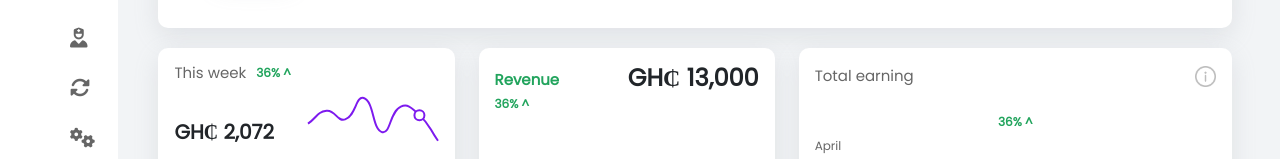
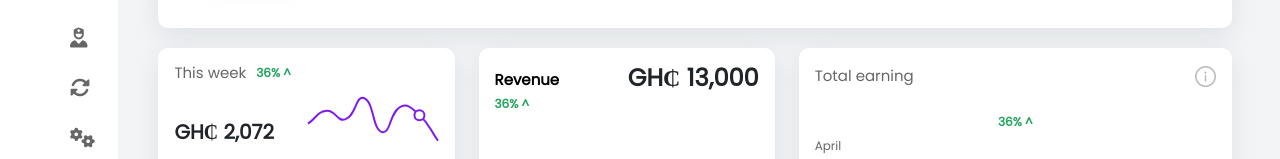
Before and after one commit to yaqoubhassan/coding-challenge, a Vue app: page /dashboard in a window 1280 px wide. Shown: the part 267-426 px from the top of the page. Built offline with nearby package versions, Linux system fonts and the light colour scheme.

Commit message:
changed text color

```diff
--- a/src/components/Analytics.vue
+++ b/src/components/Analytics.vue
@@ -41,7 +41,7 @@
                             <div class="card">
                                 <div class="card-body">
                                     <div class="total-inc">
-                                        <span>Revenue</span>
+                                        <span style="color: #000000">Revenue</span>
                                         <h4 style="margin-bottom: -1px;">GH₵
                                             13,000</h4>
                                     </div>
```
